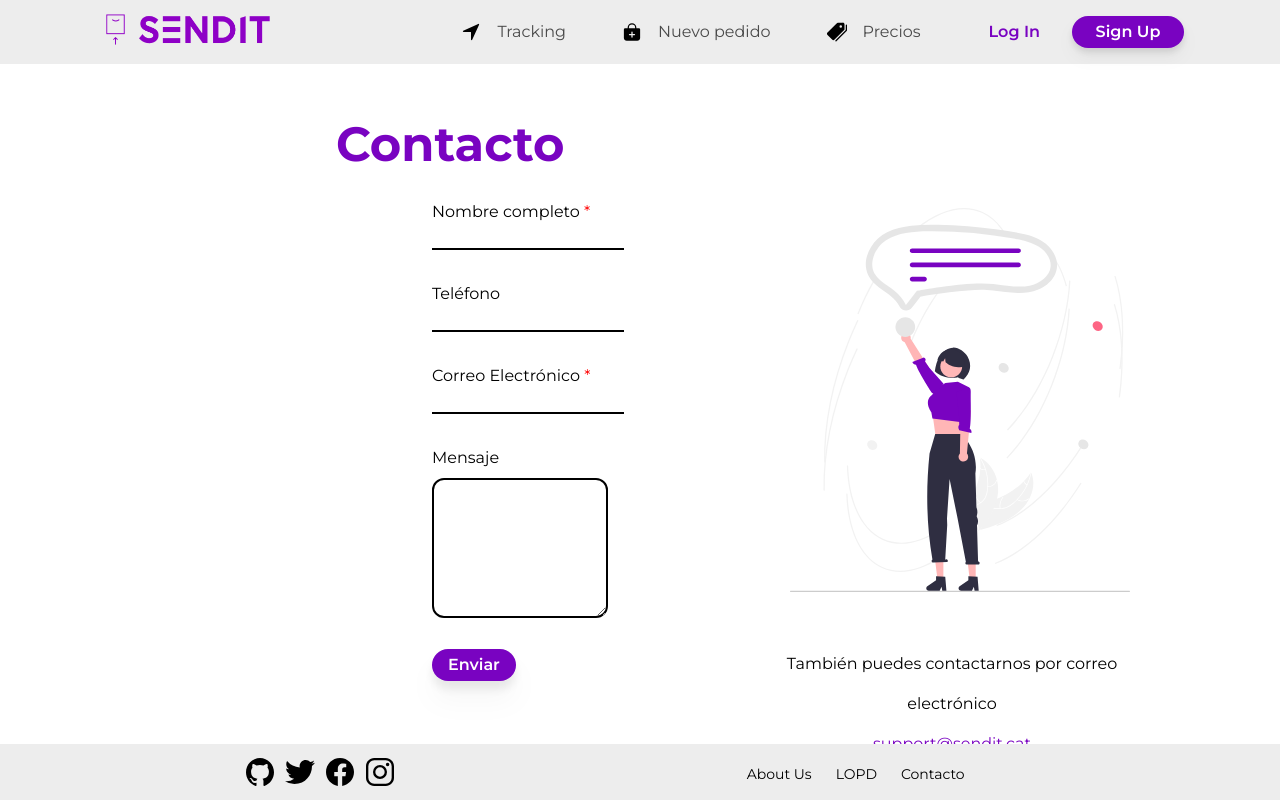
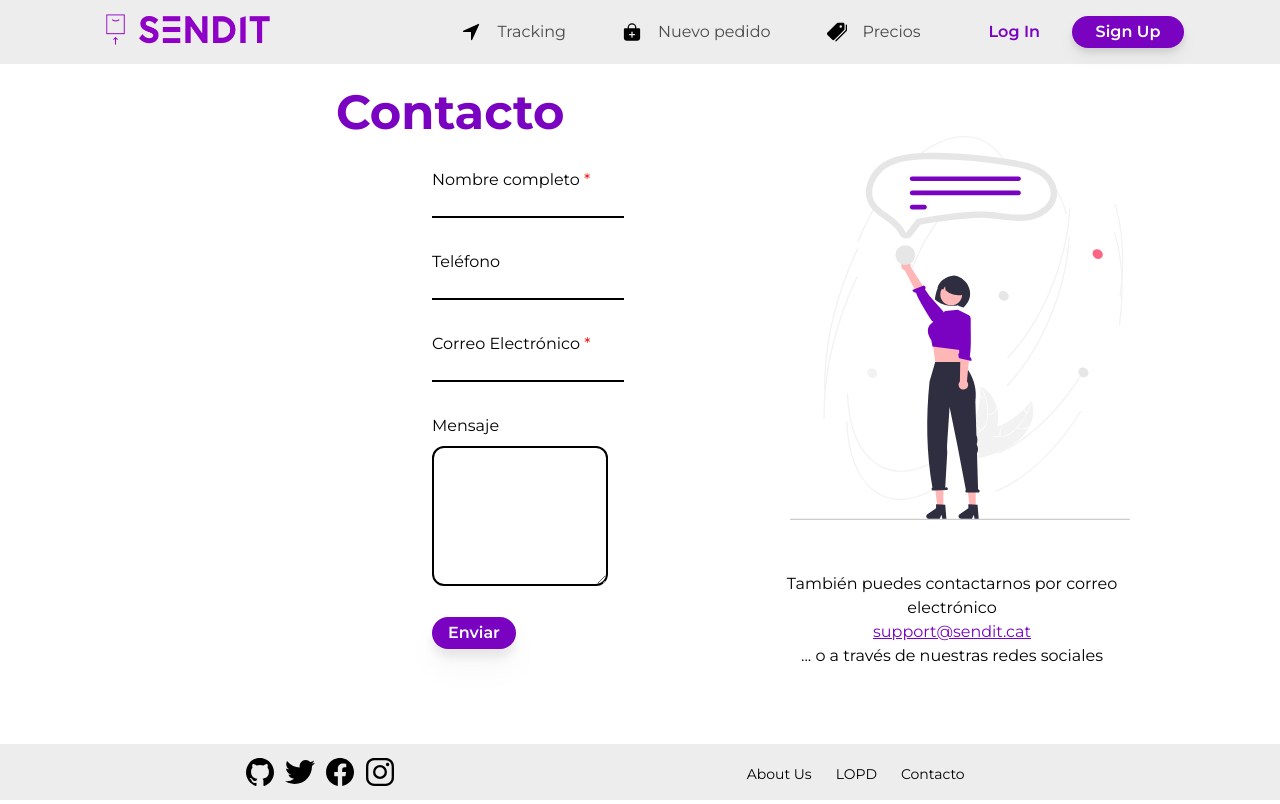
Before and after one commit to DSori04/web-sendit, a React (Vite) app: page /contact in a window 1280 px wide. Built offline with nearby package versions, Linux system fonts and the light colour scheme; what react-geocode would draw is missing.

Commit message:
LOPD + Semantica

```diff
--- a/index.html
+++ b/index.html
@@ -9,6 +9,14 @@
     <meta name="keywords" content="packaging, send, delivery, orders">
     <meta name="author" content="Albert Bru Corts, Carlos Carpio Cuenca">
     <meta name="robots" content="index, nofollow">
+    <script type="application/ld+json">
+      {
+        "@context": "https://schema.org/",
+        "@type": "WebSite",
+        "name": "SendIT",
+        "url": "https://remarkable-bunny-417e97.netlify.app/new",
+      }
+      </script>
   </head>
   <body>
     <div id="root">
--- a/src/Contact/Contact.jsx
+++ b/src/Contact/Contact.jsx
@@ -7,7 +7,7 @@ import { Helmet } from "react-helmet-async";
 
 export function Contact() {
     return (
-        <>
+        <div className="w-full h-full relative">
             <Helmet>
                 <title>Contact</title>
                 <meta name="description" content="Contact information" />
@@ -16,7 +16,7 @@ export function Contact() {
                 <Navbar />
             </AppContextProvider>
             <main className="flex justify-center w-full min-h-[calc(100vh-3.5rem)]">
-            <div className="xl:w-3/4 xl:ml-[15%] lg:absolute lg:pt-0 pt-16 top-16 sm:bottom-14 bottom-28 bg-white w-full flex flex-col md:px-20 px-6 font-main lg:min-h-max min-h-[90vh]">
+            <div className="xl:w-3/4 xl:ml-[15%] mt-8 lg:pt-0 pt-16 top-16 sm:bottom-14 bottom-28 bg-white w-full flex flex-col md:px-20 px-6 font-main lg:min-h-max min-h-[90vh]">
                 <h1 className=" font-bold text-purple1 text-5xl lg:pt-14 pt-8 select-none">Contacto</h1>
                 <div className="flex flex-row w-full">
                     <div className="flex flex-col lg:w-1/2 w-full ml-24">
@@ -36,13 +36,12 @@ export function Contact() {
                             <input type="submit" value="Enviar" className="block mt-6 bg-purple1 font-main text-white px-4 py-1 rounded-full font-semibold drop-shadow-xl hover:hue-rotate-15"/>
                         </form>
 
-
                     </div>
-                    <div className="flex-col lg:flex hidden lg:w-1/2 h-auto lg:mt-10">
+                    <div className="flex-col lg:flex hidden lg:w-1/2 h-auto">
                         <div className="text-right text-main flex flex-row justify-center">
                             <img src={imagenContacto} alt="Imagen de About Us" className=" xl:max-h-96 lg:max-h-80 sm:max-h-80 xl:mt-0 lg:mt-10 mt-10" />
                         </div>
-                        <div className="text-center text-main lg:mt-10 mt-5 pr-4 pt-3 text-md leading-10 ">
+                        <div className="text-center text-main lg:mt-10 mt-5 pr-4 pt-3 text-md leading-6 mb-4 ">
                             <p>También puedes contactarnos por correo electrónico</p>
                             <p className=" underline text-purple1">
                                 <a href="mailto: support@sendit.cat ">support@sendit.cat</a>
@@ -56,6 +55,6 @@ export function Contact() {
             </div>
             </main>
             <Footer />
-        </>
+        </div>
     );
 }
--- a/src/NewOrder/NewOrder.jsx
+++ b/src/NewOrder/NewOrder.jsx
@@ -417,7 +417,7 @@ export function NewOrder() {
                                     <input type="text" name="destCity" id="dest_city" value={destinationCity}
                                            className="border-b-2 inline-block" required
                                            onChange={(e) => setDestinationCity(e.target.value)}/>
-
+                                    <br /><br /><span className="text-black text-sm font-extralight italic">Todos sus datos personales serán tratados acorde a la Ley Orgánica de Protección de Datos</span>
                                     <input type="submit" value={
                                         wait ? "Espere..." : "Continuar"
                                     }
```
